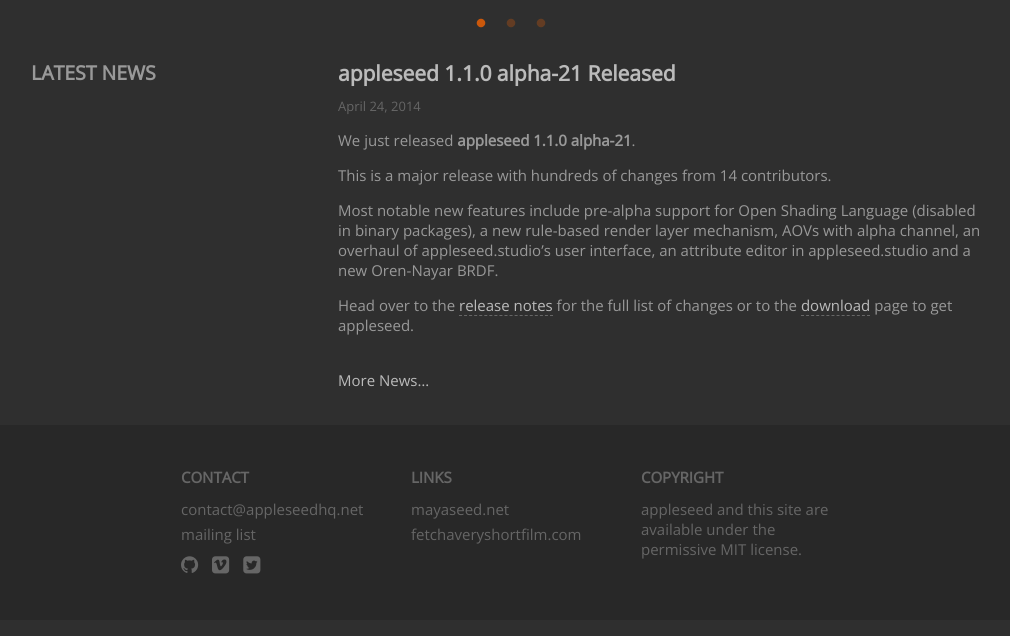
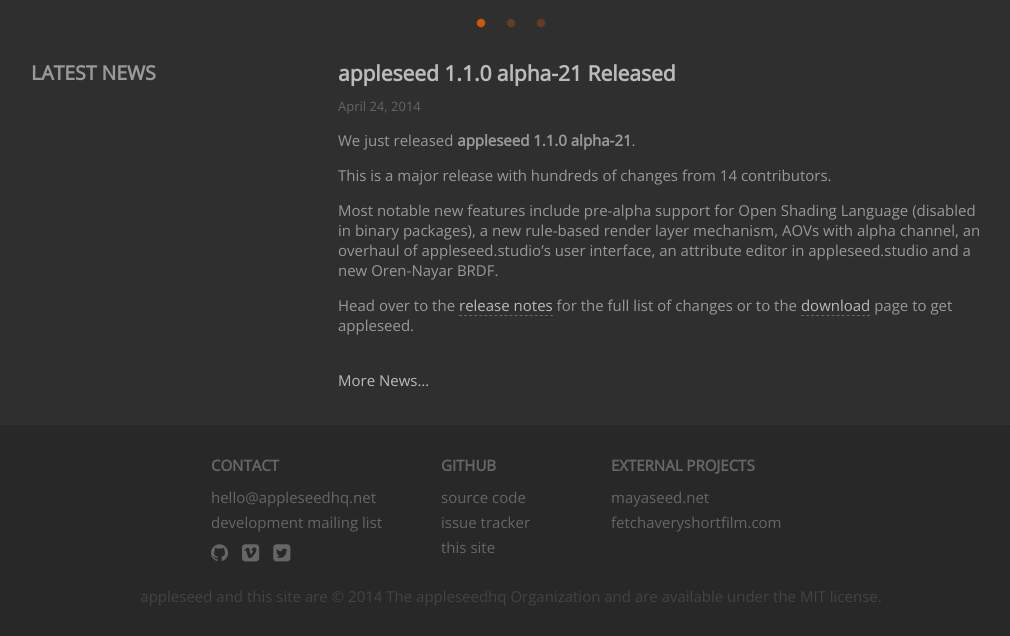
Before and after one commit to appleseedhq/appleseedhq.github.io, a Jekyll site: the page built from index.md, in a window 1280 px wide. Shown: the part 927-1563 px from the top of the page, without its empty margins (129-1139 px from the left). Built offline with Jekyll 4.4.1, drawn with Linux system fonts in a browser that asks for light colours; nearby versions of some CDN libraries.

Commit message:
rebuilt footer.

```diff
--- a/_includes/footer.html
+++ b/_includes/footer.html
@@ -2,11 +2,11 @@
         <p class="clear"></p>
         <div id="footer-container">
             <div id="footer-inner">
-                <div class="footer" id="contact">
+                <div class="footer-block" id="contact">
                     <h4>Contact</h4>
                     <ul>
-                        <li><a href="mailto:contact@appleseedhq.net">contact@appleseedhq.net</a></li>
-                        <li><a href="https://groups.google.com/forum/#!forum/appleseed-dev">mailing list</a></li>
+                        <li><a href="mailto:hello@appleseedhq.net">hello@appleseedhq.net</a></li>
+                        <li><a href="https://groups.google.com/forum/#!forum/appleseed-dev">development mailing list</a></li>
                     </ul>
                     <div id="social">
                         <ul>
@@ -16,17 +16,24 @@
                         </ul>
                     </div>
                 </div>
-                <div class="footer" id="links">
-                    <h4>Links</h4>
+                <div class="footer-block" id="github">
+                    <h4>GitHub</h4>
+                    <ul>
+                        <li><a href="https://github.com/appleseedhq/appleseed">source code</a></li>
+                        <li><a href="https://github.com/appleseedhq/appleseed/issues">issue tracker</a></li>
+                        <li><a href="https://github.com/appleseedhq/appleseedhq.github.io">this site</a></li>
+                    </ul>
+                </div>
+                <div class="footer-block" id="external-projects">
+                    <h4>External Projects</h4>
                     <ul>
                         <li><a href="http://www.mayaseed.net/">mayaseed.net</a></li>
                         <li><a href="http://www.fetchaveryshortfilm.com/">fetchaveryshortfilm.com</a></li>
                     </ul>
                 </div>
-                <div class="footer" id="copyright">
-                    <h4>Copyright</h4>
-                    appleseed and this site are available under the permissive <a href="http://en.wikipedia.org/wiki/MIT_License">MIT&nbsp;license</a>.
-                </div>
+            </div>
+            <div id="copyright">
+                appleseed and this site are &copy; 2014 The appleseedhq Organization and are available under the <a href="http://en.wikipedia.org/wiki/MIT_License">MIT&nbsp;license</a>.
             </div>
         </div>
         {% if page.home %}
--- a/css/styles.css
+++ b/css/styles.css
@@ -260,78 +260,77 @@
 }
 
 #footer-container {
-    width: 100%;
-
-    /* Firefox */
-    display: -moz-box;
-    -moz-box-pack: center;
-    -moz-box-align: center;
-
-    /* Safari and Chrome */
-    display: -webkit-box;
-    -webkit-box-pack: center;
-    -webkit-box-align: center;
-
-    /* W3C */
-    display: box;
-    box-pack: center;
-    box-align: center;
-
     margin-top: 35px;
-    height: 195px;
     background-color: #282828;
+    text-align: center;
 }
 
 #footer-inner {
-    width: 660px;
+    display: inline-block;
 }
 
-.footer,
-.footer a {
+.footer-block {
+    float: left;
+    margin: 30px 15px 15px 15px;
+    text-align: left;
+}
+
+.footer-block,
+.footer-block a {
     color: #666;
 }
 
-.footer a:hover {
+.footer-block a:hover {
     color: #bbb;
 }
 
-.footer h4 {
+.footer-block h4 {
     margin-top: 0px;
     margin-bottom: 12px;
     text-transform: uppercase;
 }
 
-.footer ul {
+.footer-block ul {
     padding: 0px;
     margin: 0px;
     list-style-type: none;
 }
 
-.footer ul li {
+.footer-block ul li {
     margin-bottom: 5px;
 }
 
 #contact {
-    float: left;
-    margin-right: 30px;
+    width: 200px;
+}
+
+#github {
+    width: 140px;
+}
+
+#external-projects {
     width: 200px;
 }
 
 #social ul > li {
+    display: inline-block;
+    *display: inline;
     margin-top: 5px;
     margin-right: 10px;
-    display: inline-block;
     zoom: 1;
-    *display: inline;
-}
-
-#links {
-    float: left;
-    margin-right: 30px;
-    width: 200px;
 }
 
 #copyright {
-    float: left;
-    width: 200px;
+    width: 100%;
+    text-align: center;
+    padding-bottom: 30px;
 }
+
+#copyright,
+#copyright a {
+    color: #444;
+}
+
+#copyright a:hover {
+    color: #bbb;
+}
```
